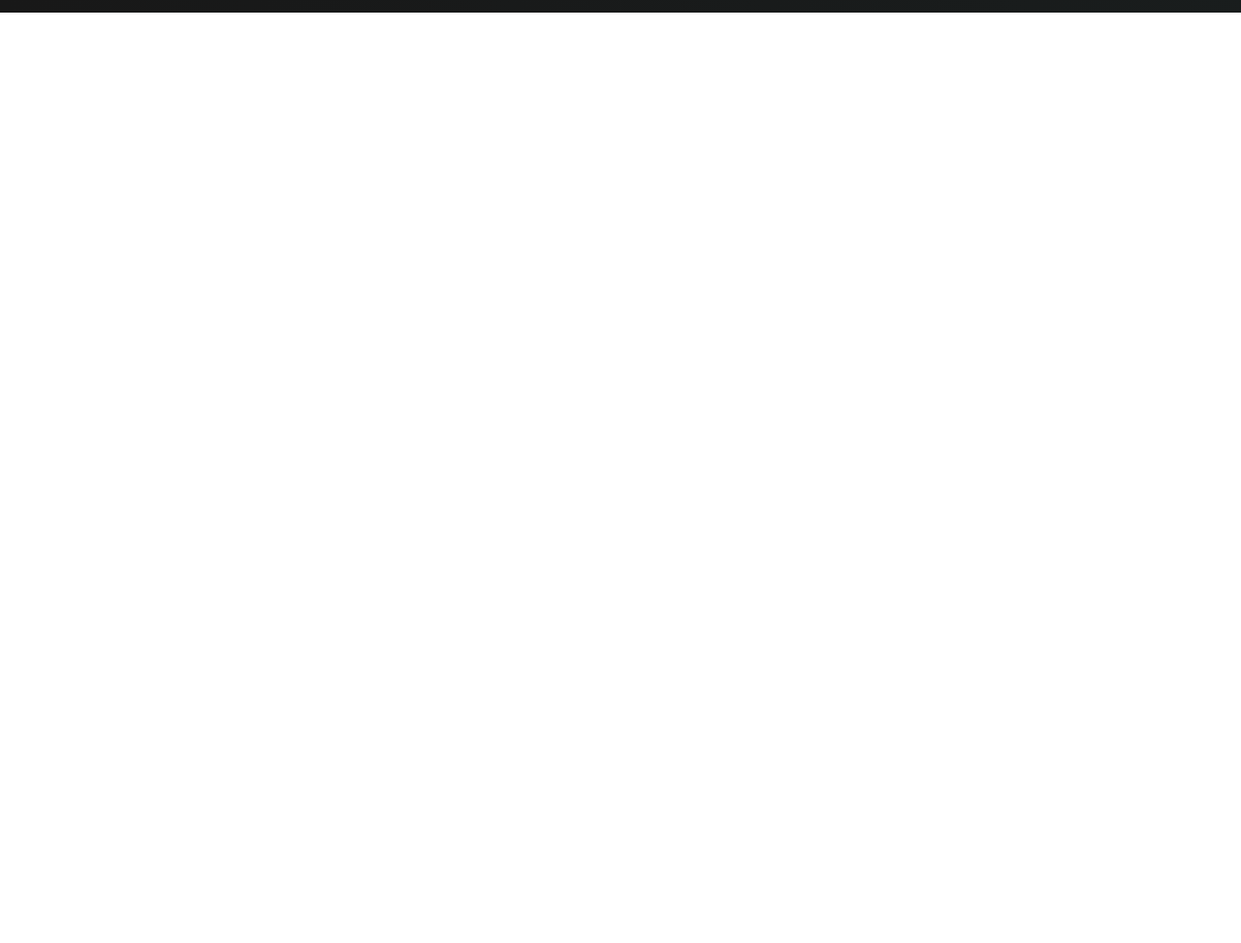
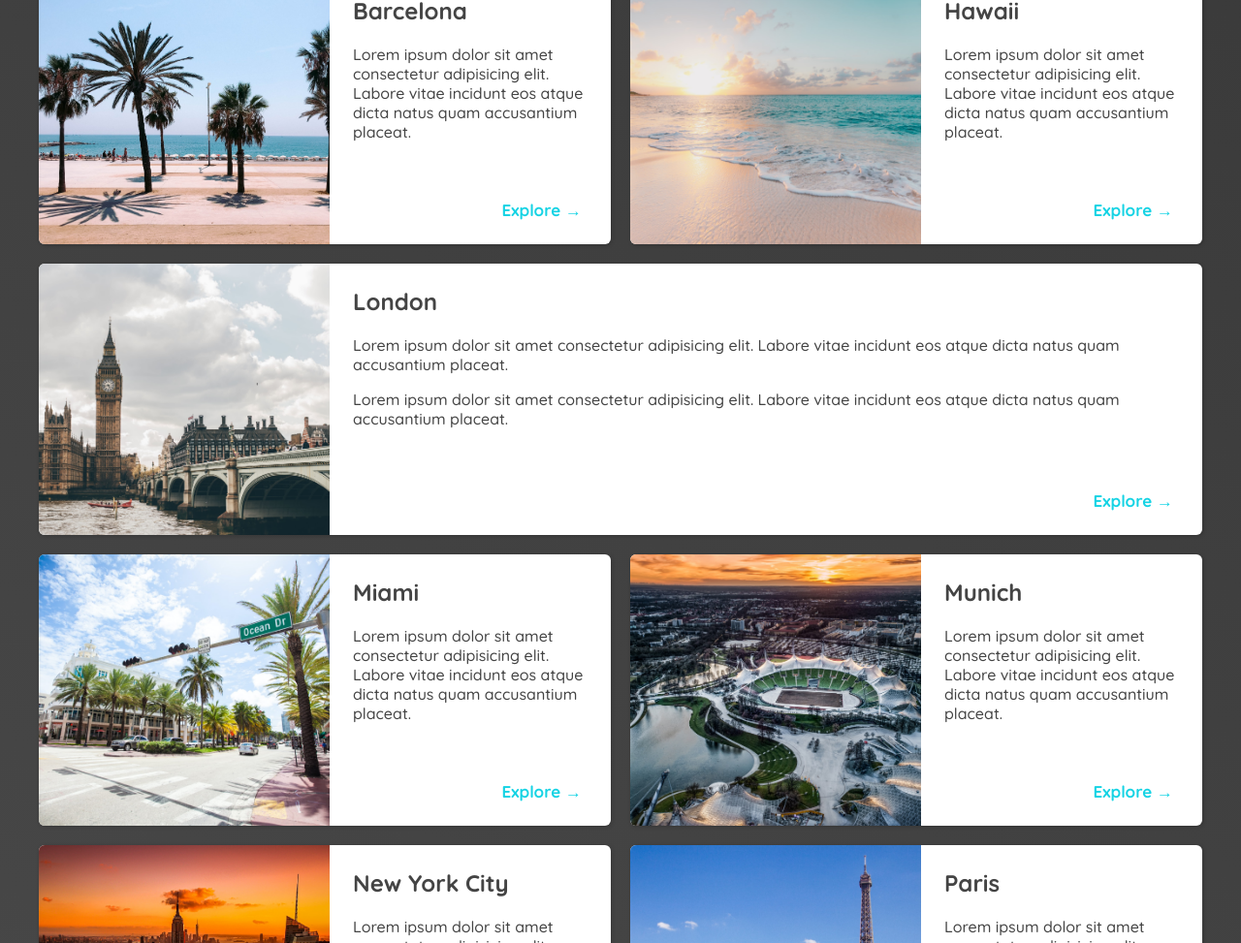
Before and after one commit to Baraakh/First-project, a plain HTML site: page places.html in a window 1280 px wide. Shown: the part 127-1100 px from the top of the page at 97% size. Before the commit the page ends 800 px from the top, so only its background shows below. Drawn offline with Linux system fonts and the light colour scheme.

Commit message:
porject finish

```diff
--- a/css/places.css
+++ b/css/places.css
@@ -0,0 +1,70 @@
+body {
+  background: linear-gradient(30deg, rgb(77, 77, 77), rgb(58, 58, 58));
+  color: rgb(68, 68, 68);
+}
+#page-logo a {
+  color: rgb(183, 230, 235);
+}
+header {
+  position: static;
+}
+
+header a {
+  color: rgb(183, 230, 235);
+}
+
+header nav a:hover {
+  background-color: rgb(183, 230, 235);
+  color: rgb(59, 59, 59);
+}
+main ul {
+  width: 1200px;
+  margin: 0 auto 48px auto;
+  display: grid;
+  grid-template-columns: 1fr 1fr;
+  gap: 20px 20px;
+}
+
+li:nth-of-type(3) {
+  grid-column: 1 / span 2;
+}
+main li {
+  display: flex;
+  background-color: white;
+  box-shadow: 1px 1px 4px rgba(0, 0, 0, 0.2);
+  border-radius: 6px;
+  overflow: hidden;
+}
+
+main li img {
+  width: 300px;
+  height: 280px;
+  object-fit: cover;
+}
+
+.item-content {
+  padding: 24px;
+  display: flex;
+  flex-direction: column;
+  justify-content: space-between;
+}
+
+.item-content div h2 {
+  margin-top: 0;
+}
+
+.actions {
+  text-align: right;
+}
+
+.actions a {
+  color: rgb(22, 211, 228);
+  font-size: 17px;
+  font-weight: bold;
+  padding: 6px;
+  border-radius: 5px;
+}
+
+.actions a:hover {
+  background-color: rgb(235, 253, 255);
+}
--- a/css/shared.css
+++ b/css/shared.css
@@ -51,7 +51,7 @@ header a {
   border-radius: 6px;
 }
 
-header a:hover:not(#page-logo a) {
+header nav a:hover {
   color: rgb(77, 77, 77);
   background-color: rgb(255, 251, 0);
 }
--- a/places.html
+++ b/places.html
@@ -6,8 +6,9 @@
       href="https://fonts.googleapis.com/css2?family=Raleway:wght@700&family=Oleo+Script:wght@700&family=Quicksand:wght@300;500;700&display=swap"
       rel="stylesheet"
     />
+
+    <link rel="stylesheet" href="css/shared.css" />
     <link rel="stylesheet" href="css/places.css" />
-    <link rel="stylesheet" href="css/shared.css" />
     <title>Travel Goals</title>
   </head>
 </html>
@@ -23,7 +24,166 @@
       </ul>
     </nav>
   </header>
-  <main></main>
+  <main>
+    <ul>
+      <li>
+        <img src="images/places/barcelona.jpg" alt="City of Barcelona" />
+        <div class="item-content">
+          <div>
+            <h2>Barcelona</h2>
+            <p>
+              Lorem ipsum dolor sit amet consectetur adipisicing elit. Labore
+              vitae incidunt eos atque dicta natus quam accusantium placeat.
+            </p>
+          </div>
+          <div class="actions">
+            <a href="https://en.wikipedia.org/wiki/Barcelona">Explore &#x2192</a>
+          </div>
+        </div>
+      </li>
+      <li>
+        <img src="images/places/hawaii.jpg" alt="Hawaii beach" />
+        <div class="item-content">
+          <div>
+            <h2>Hawaii</h2>
+            <p>
+              Lorem ipsum dolor sit amet consectetur adipisicing elit. Labore
+              vitae incidunt eos atque dicta natus quam accusantium placeat.
+            </p>
+          </div>
+          <div class="actions">
+            <a href="hhttps://en.wikipedia.org/wiki/Hawaii">Explore &#x2192</a>
+          </div>
+        </div>
+      </li>
+      <li>
+        <img src="images/places/london.jpg" alt="London city" />
+        <div class="item-content">
+          <div>
+            <h2>London</h2>
+            <p>
+              Lorem ipsum dolor sit amet consectetur adipisicing elit. Labore
+              vitae incidunt eos atque dicta natus quam accusantium placeat.
+            </p>
+            <p>
+              Lorem ipsum dolor sit amet consectetur adipisicing elit. Labore
+              vitae incidunt eos atque dicta natus quam accusantium placeat.
+            </p>
+          </div>
+          <div class="actions">
+            <a href="https://en.wikipedia.org/wiki/London">Explore &#x2192</a>
+          </div>
+        </div>
+      </li>
+      <li>
+        <img src="images/places/miami.jpg" alt="Miami streets" />
+        <div class="item-content">
+          <div>
+            <h2>Miami</h2>
+            <p>
+              Lorem ipsum dolor sit amet consectetur adipisicing elit. Labore
+              vitae incidunt eos atque dicta natus quam accusantium placeat.
+            </p>
+          </div>
+          <div class="actions">
+            <a href="https://en.wikipedia.org/wiki/Miami">Explore &#x2192</a>
+          </div>
+        </div>
+      </li>
+      <li>
+        <img src="images/places/munich.jpg" alt="Munich football stadium" />
+        <div class="item-content">
+          <div>
+            <h2>Munich</h2>
+            <p>
+              Lorem ipsum dolor sit amet consectetur adipisicing elit. Labore
+              vitae incidunt eos atque dicta natus quam accusantium placeat.
+            </p>
+          </div>
+          <div class="actions">
+            <a href="https://en.wikipedia.org/wiki/Munich">Explore &#x2192</a>
+          </div>
+        </div>
+      </li>
+      <li>
+        <img src="images/places/new-york-city.jpg" alt="New York City skyline" />
+        <div class="item-content">
+          <div>
+            <h2>New York City</h2>
+            <p>
+              Lorem ipsum dolor sit amet consectetur adipisicing elit. Labore
+              vitae incidunt eos atque dicta natus quam accusantium placeat.
+            </p>
+          </div>
+          <div class="actions">
+            <a href="https://en.wikipedia.org/wiki/New_York_City"
+              >Explore &#x2192</a
+            >
+          </div>
+        </div>
+      </li>
+      <li>
+        <img src="images/places/paris.jpg" alt="Paris city" />
+        <div class="item-content">
+          <div>
+            <h2>Paris</h2>
+            <p>
+              Lorem ipsum dolor sit amet consectetur adipisicing elit. Labore
+              vitae incidunt eos atque dicta natus quam accusantium placeat.
+            </p>
+          </div>
+          <div class="actions">
+            <a href="https://en.wikipedia.org/wiki/Paris">Explore &#x2192</a>
+          </div>
+        </div>
+      </li>
+      <li>
+        <img src="images/places/sydney.jpg" alt="Sydney beach" />
+        <div class="item-content">
+          <div>
+            <h2>Sydney</h2>
+            <p>
+              Lorem ipsum dolor sit amet consectetur adipisicing elit. Labore
+              vitae incidunt eos atque dicta natus quam accusantium placeat.
+            </p>
+          </div>
+          <div class="actions">
+            <a href="https://en.wikipedia.org/wiki/Sydney">Explore &#x2192</a>
+          </div>
+        </div>
+      </li>
+      <li>
+        <img src="images/places/tokyo.jpg" alt="Tokyo skyline" />
+        <div class="item-content">
+          <div>
+            <h2>Tokyo</h2>
+            <p>
+              Lorem ipsum dolor sit amet consectetur adipisicing elit. Labore
+              vitae incidunt eos atque dicta natus quam accusantium placeat.
+            </p>
+          </div>
+          <div class="actions">
+            <a href="https://en.wikipedia.org/wiki/Tokyo">Explore &#x2192</a>
+          </div>
+        </div>
+      </li>
+      <li>
+        <img src="images/places/bali.jpg" alt="Bali beach" />
+        <div class="item-content">
+          <div>
+            <h2>Bali</h2>
+            <p>
+              Lorem ipsum dolor sit amet consectetur adipisicing elit. Labore
+              vitae incidunt eos atque dicta natus quam accusantium placeat.
+            </p>
+          </div>
+          <div class="actions">
+            <a href="https://en.wikipedia.org/wiki/Bali">Explore &#x2192</a>
+          </div>
+        </div>
+      </li>
+    </ul>
+  </main>
   <footer>
     <ul>
       <li>
```
Also changed, not shown: index.html (+1 -1 lines), images/places/bali.jpg (added), images/places/hawaii.jpg (added), images/places/london.jpg (added), images/places/new-york-city.jpg (added), images/places/paris.jpg (added), images/places/sydney.jpg (added), images/places/tokyo.jpg (added).
